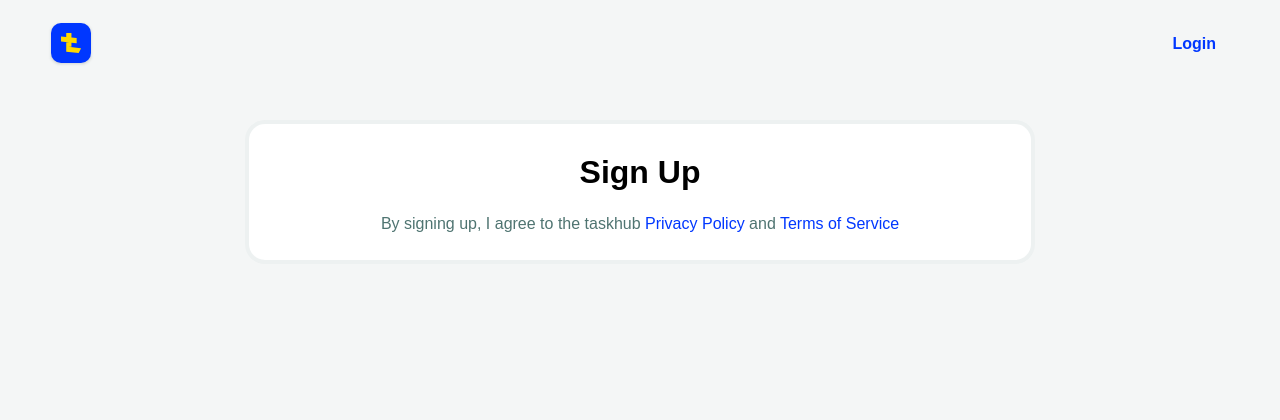
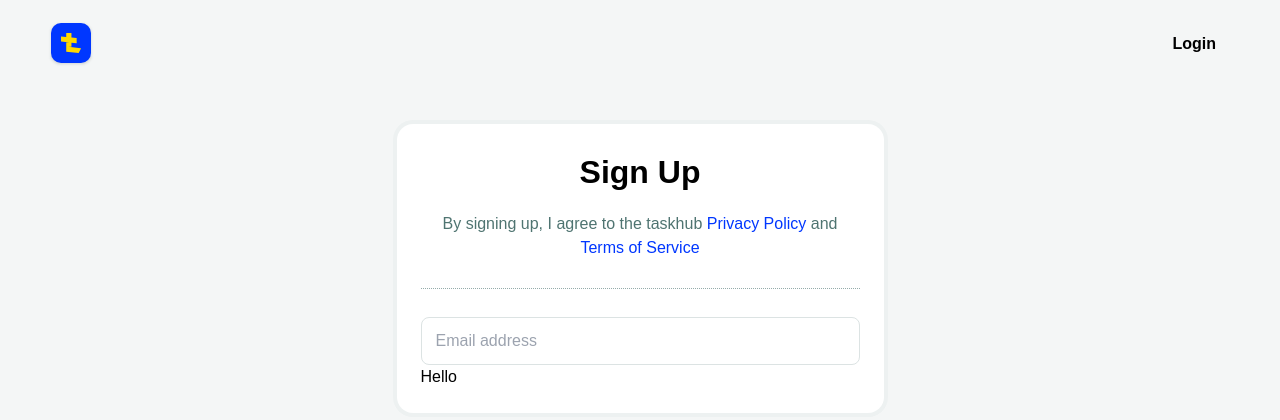
Before and after one commit to keshavkatwe/taskhub, a Next.js app: page /login in a window 1280 px wide. Shown: the top 420 px of the page. Built offline with nearby package versions, Linux system fonts and the light colour scheme.

Commit message:
Added input

```diff
--- a/src/app/(auth)/layout.tsx
+++ b/src/app/(auth)/layout.tsx
@@ -9,7 +9,7 @@ const AuthLayout = ({ children }: PropsWithChildren) => {
         <Image src={Logo} alt={""} />
         <a
           className={
-            "h-10 p-4 text-body-large font-semibold flex flex-col justify-center"
+            "h-10 p-4 text-body-large font-semibold flex flex-col justify-center text-text-black"
           }
         >
           Login
--- a/src/app/(auth)/login/page.tsx
+++ b/src/app/(auth)/login/page.tsx
@@ -1,9 +1,9 @@
-import { OnboardingContainer } from "@/components";
+import { Input, OnboardingContainer } from "@/components";
 
 const LoginPage = () => {
   return (
     <OnboardingContainer>
-      <div>
+      <div className={"flex flex-col gap-7"}>
         <div className={"flex flex-col gap-4"}>
           <h4 className={"text-display3 font-semibold text-center"}>Sign Up</h4>
           <p className={"text-body-large text-gray-500 text-center"}>
@@ -11,6 +11,11 @@ const LoginPage = () => {
             <a>Terms of Service</a>
           </p>
         </div>
+        <hr className={"border-line-dotted2 border-dotted"} />
+        <div>
+          <Input placeholder={"Email address"} />
+          <h1>Hello</h1>
+        </div>
       </div>
     </OnboardingContainer>
   );
--- /dev/null
+++ b/src/components/Input/Input.tsx
@@ -0,0 +1,13 @@
+import { InputHTMLAttributes } from "react";
+
+const Input = ({ ...otherProps }: InputHTMLAttributes<HTMLInputElement>) => {
+  return (
+    <input
+      className={
+        "h-12 w-full border border-line-field rounded-br-8 px-3.5 focus:border-line-dotted1 outline-none"
+      }
+      {...otherProps}
+    />
+  );
+};
+export default Input;
--- /dev/null
+++ b/src/components/Input/index.ts
@@ -0,0 +1 @@
+export { default as Input } from "./Input";
--- a/src/components/OnboardingContainer/OnboardingContainer.tsx
+++ b/src/components/OnboardingContainer/OnboardingContainer.tsx
@@ -2,7 +2,7 @@ import { PropsWithChildren } from "react";
 const OnboardingContainer = ({ children }: PropsWithChildren) => {
   return (
     <div className={"mt-12 flex justify-center"}>
-      <div className={"w-8/12 rounded-br-20 bg-gray-50 p-1"}>
+      <div className={"w-[495px] rounded-br-20 bg-gray-50 p-1"}>
         <div className={"bg-background-white rounded-br-16 p-6"}>
           {children}
         </div>
--- a/src/components/index.ts
+++ b/src/components/index.ts
@@ -1 +1,2 @@
 export * from "./OnboardingContainer";
+export * from "./Input";
--- a/tailwind.config.ts
+++ b/tailwind.config.ts
@@ -53,6 +53,7 @@ const config: Config = {
     borderRadius: {
       "br-20": "20px",
       "br-16": "16px",
+      "br-8": "8px",
     },
   },
   plugins: [],
```
